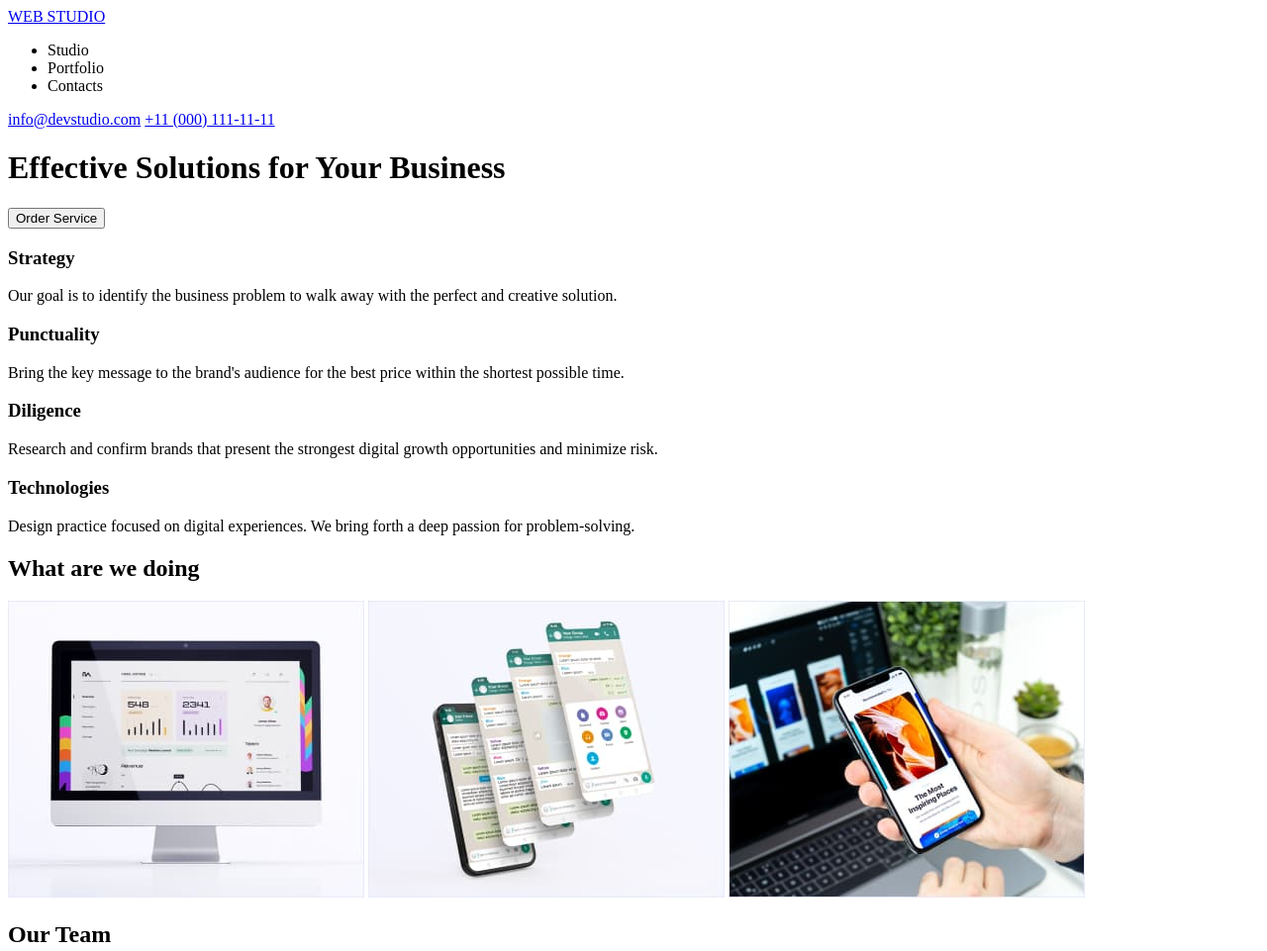
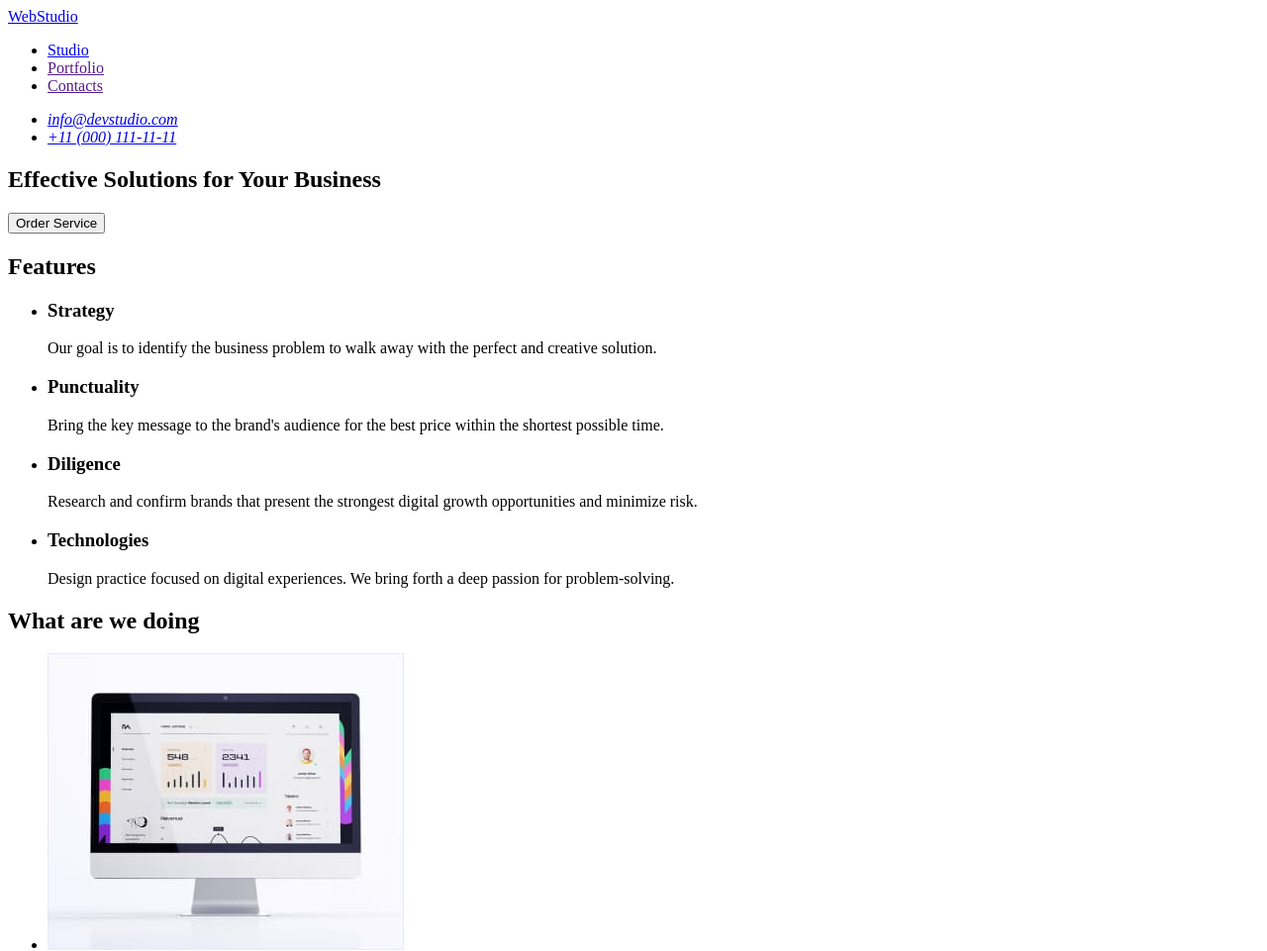
Before and after one commit to Netaly79/goit-markup-hw-01, a plain HTML site: page index.html in a window 1280 px wide. Shown: the top 961 px of the page at 99% size. Drawn offline with Linux system fonts and the light colour scheme.

Commit message:
fix after review

```diff
--- a/index.html
+++ b/index.html
@@ -7,112 +7,136 @@
 
   <body>
     <header>
-      <a href="/">WEB STUDIO</a>
+      <a href="/">WebStudio</a>
       <nav>
         <ul>
-          <li>Studio</li>
-          <li>Portfolio</li>
-          <li>Contacts</li>
+          <li><a href="./index.html">Studio</a></li>
+          <li><a href="">Portfolio</a></li>
+          <li><a href="">Contacts</a></li>
         </ul>
       </nav>
-      <a href="mailto:info@devstudio.com">info@devstudio.com</a>
-      <a href="tel:+110001111111">+11 (000) 111-11-11</a>
+      <address>
+        <ul>
+          <li><a href="mailto:info@devstudio.com">info@devstudio.com</a></li>
+          <li><a href="tel:+110001111111">+11 (000) 111-11-11</a></li>
+        </ul>
+      </address>
     </header>
     <main>
-      <div>
+      <section>
         <h1>Effective Solutions for Your Business</h1>
         <button type="button">Order Service</button>
-      </div>
+      </section>
       <section>
-        <div>
+        <h2>Features</h2>
+        <ul>
+          <li>
             <h3>Strategy</h3>
             <p>
               Our goal is to identify the business problem to walk away with the
               perfect and creative solution.
             </p>
-        </div>
-        <div>
+          </li>
+          <li>
             <h3>Punctuality</h3>
             <p>
               Bring the key message to the brand's audience for the best price
               within the shortest possible time.
             </p>
-        </div>
-        <div>
+          </li>
+          <li>
             <h3>Diligence</h3>
             <p>
               Research and confirm brands that present the strongest digital
               growth opportunities and minimize risk.
             </p>
-        </div>
-        <div>
+          </li>
+          <li>
             <h3>Technologies</h3>
             <p>
               Design practice focused on digital experiences. We bring forth a
               deep passion for problem-solving.
             </p>
-        </div>
+          </li>
+        </ul>
       </section>
       <section>
         <h2>What are we doing</h2>
-        <img width="360" height="300" src="./images/img1.jpg" alt="desktop" />
-        <img width="360" height="300" src="./images/img2.jpg" alt="mobile" />
-        <img width="360" height="300" src="./images/img3.jpg" alt="universal" />
+        <ul>
+          <li>
+            <img
+              width="360"
+              height="300"
+              src="./images/img1.jpg"
+              alt="desktop"
+            />
+          </li>
+          <li>
+            <img
+              width="360"
+              height="300"
+              src="./images/img2.jpg"
+              alt="mobile"
+            />
+          </li>
+          <li>
+            <img
+              width="360"
+              height="300"
+              src="./images/img3.jpg"
+              alt="universal"
+            />
+          </li>
+        </ul>
       </section>
       <section>
         <h2>Our Team</h2>
-        <div>
+        <ul>
+          <li>
             <img
               width="264"
               height="260"
               src="./images/m1.jpg"
               alt="Mark Guerrero photo"
             />
-          <div>
             <h3>Mark Guerrero</h3>
             <p>Product Designer</p>
-          </div>
-        </div>
-        <div>
+          </li>
+          <li>
             <img
               width="264"
               height="260"
               src="./images/m4.jpg"
               alt="Tom Ford photo"
             />
-          <div>
             <h3>Tom Ford</h3>
             <p>Frontend Developer</p>
-          </div>
-        </div>
-        <div>
+          </li>
+          <li>
             <img
               width="264"
               height="260"
               src="./images/m3.jpg"
               alt="Camila Garcia photo"
             />
-          <div>
             <h3>Camila Garcia</h3>
             <p>Marketing</p>
-          </div>
-        </div>
-        <div>
+          </li>
+          <li>
             <img
               width="264"
               height="260"
               src="./images/m2.jpg"
               alt="Daniel Wilson photo"
             />
-          <div>
             <h3>Daniel Wilson</h3>
             <p>UI Designer</p>
-          </div>
-        </div>
+          </li>
+        </ul>
       </section>
     </main>
     <footer>
-      <a href="/">WEB STUDIO</a>
+      <a href="./index.html">WebStudio</a>
       <p>
         Increase the flow of customers and sales for your business with digital
         marketing & growth solutions.
```
Lines whose indentation alone changed are shown as unchanged.
